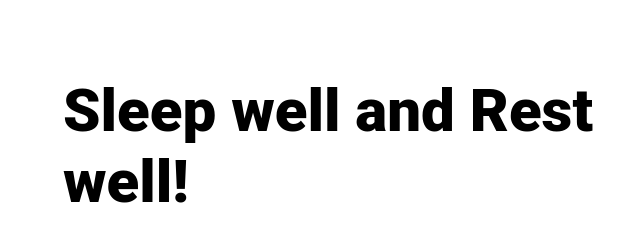
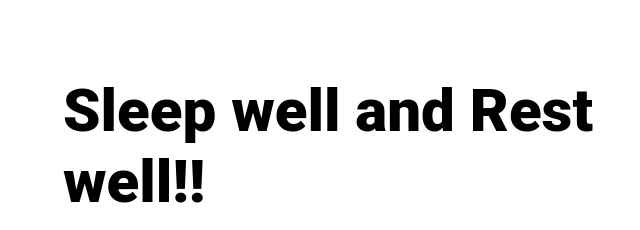
Before and after one commit to shengw0ng/shengw0ng.github.io, a plain HTML site: page index.html in a window 1280 px wide. Shown: the part 262-492 px from the top of the page, 65-705 px from the left. Drawn offline with Linux system fonts and the light colour scheme.

Commit message:
Update index.html

```diff
--- a/index.html
+++ b/index.html
@@ -23,7 +23,7 @@
     <header class="flex-container">
       <div>
         <h1>
-          Sleep well and Rest well!
+          Sleep well and Rest well!!
         </h1>
         <p class="Loremipsum">
           Lorem ipsum dolor sit amet, consectetur adipiscing elit, sed do
```
